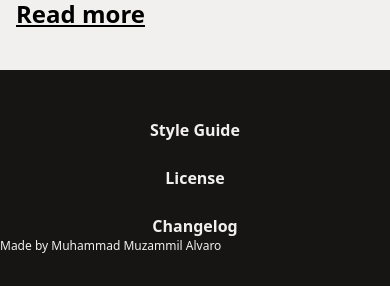
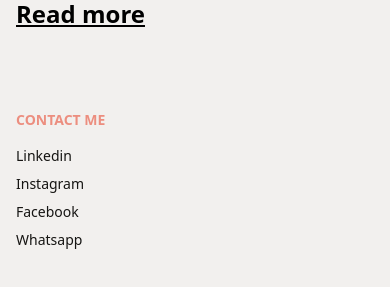
Before and after one commit to Moaane/muzammil-portofolio, a React (Vite) app: page / in a window 390 px wide. Shown: the part 6083-6370 px from the top of the page. Built offline with nearby package versions, Linux system fonts and the light colour scheme; a web font is replaced by a local one.

Commit message:
cursor fix

```diff
--- a/src/App.jsx
+++ b/src/App.jsx
@@ -4,18 +4,40 @@
 import About from "./pages/About";
 import Intro from "./common/Intro";
 import AnimCursor from "./components/AnimCursor";
+import AnimatedCursor from "react-animated-cursor";
 
 export default function App() {
   return (
     <Intro>
-      <AnimCursor>
+      <AnimatedCursor
+        outerSize={0}
+        innerSize={70}
+        showSystemCursor={false}
+        innerScale={2}
+        innerStyle={{
+          accentColor: "255, 0, 0",
+          mixBlendMode: "exclusion"
+        }}
+        clickables={[
+          "a",
+          'input[type="text"]',
+          'input[type="email"]',
+          'input[type="number"]',
+          'input[type="submit"]',
+          'input[type="image"]',
+          "label[for]",
+          "select",
+          "textarea",
+          "button",
+          ".link",
+        ]}
+      ></AnimatedCursor>
       <BrowserRouter>
         <Routes>
           <Route path="/" element={<Home />} />
           <Route path="/about" element={<About />} />
         </Routes>
       </BrowserRouter>
-      </AnimCursor>
     </Intro>
   );
 }
--- a/src/components/AnimCursor.jsx
+++ b/src/components/AnimCursor.jsx
@@ -3,32 +3,9 @@
 
 export default function AnimCursor({ children }) {
   return (
-    <>
-      <AnimatedCursor
-        outerSize={70}
-        innerSize={30}
-        // innerStyle={{accentColor: "255, 0, 0"}}
-        color="233,78,55"
-        showSystemCursor={false}
-        innerScale={1}
-        outerAlpha={0.5}
-        outerScale={2}
-        trailingSpeed={10}
-        clickables={[
-          "a",
-          'input[type="text"]',
-          'input[type="email"]',
-          'input[type="number"]',
-          'input[type="submit"]',
-          'input[type="image"]',
-          "label[for]",
-          "select",
-          "textarea",
-          "button",
-          ".link",
-        ]}
-      ></AnimatedCursor>
+    <div>
+
       {children}
-    </>
+    </div>
   );
 }
--- a/src/components/Footer.jsx
+++ b/src/components/Footer.jsx
@@ -2,17 +2,38 @@
 
 export default function Footer() {
   return (
-    <footer className="w-screen font-sans text-white gap-8 bg-black flex flex-col justify-center items-center pt-12 pb-8">
-      <div className="w-full lg:max-w-[1440px] md:px-8 lg:px-24 xl:px-0">
-        <div className="flex flex-col md:flex-row md:min-w-full md:justify-end items-center gap-6 font-bold">
-          <h1>Style Guide</h1>
-          <h1>License</h1>
-          <h1>Changelog</h1>
-        </div>
-        <p className="text-xs md:text-sm font-medium">
-          Made by Muhammad Muzammil Alvaro
-        </p>
-      </div>
+    <footer className="footer p-10 bg-neutral text-neutral-content 2xl:px-60 lg:px-24 md:px-8 px-4">
+      <nav>
+        <h6 className="footer-title text-orange">Contact Me</h6>
+        <a
+          href="https://www.linkedin.com/in/muzammil-alvaro"
+          target="_blank"
+          className="link link-hover text-black"
+        >
+          Linkedin
+        </a>
+        <a
+          href="https://www.instagram.com/mil.varo"
+          target=""
+          className="link link-hover text-black"
+        >
+          Instagram
+        </a>
+        <a
+          href="https://www.facebook.com/profile.php?id=100015843195299"
+          target="_blank"
+          className="link link-hover text-black"
+        >
+          Facebook
+        </a>
+        <a
+          href="https://www.wa.link/3yyvsl"
+          target="_blank"
+          className="link link-hover text-black"
+        >
+          Whatsapp
+        </a>
+      </nav>
     </footer>
   );
 }
--- a/src/components/Navbar.jsx
+++ b/src/components/Navbar.jsx
@@ -7,17 +7,17 @@
 
 
   return (
-    <div className="fixed w-screen h-[10vh] top-0 md:h-[8vh] lg:h-[10vh] flex justify-center bg-white">
+    <div className="fixed w-screen h-[8vh] top-0 md:h-[8vh] lg:h-[10vh] flex justify-center bg-white">
 
       {/* Mobile Navbar */}
-      <div className="navbar-center w-screen h-full flex lg:hidden items-center justify-between px-4 md:px-8">
+      <div className="navbar-center h-full w-screen flex lg:hidden items-center justify-between px-4 md:px-8">
         <a className="text-xl md:text-2xl font-extrabold">MILL</a>
       </div>
 
       {/* Desktop Navbar */}
       <div className="navbar-center h-full lg:w-full hidden lg:flex lg:max-w-[1440px] md:px-24 2xl:px-0 justify-between items-center">
         <a className="text-2xl font-extrabold">MILL</a>
-        <ul className="menu menu-horizontal gap-4">
+        {/* <ul className="menu menu-horizontal gap-4">
           <li>
             <Link to="/" className="font-semibold text-neutral text-base hover:text-orange hover:scale-105">
               Home
@@ -38,10 +38,10 @@
               Contact
             </a>
           </li>
-        </ul>
-        <a className="btn btn-outline hidden md:flex px-8 rounded-none border-2 font-bold hover:border-2 hover:border-orange hover:scale-105 hover:text-orange">
+        </ul> */}
+        {/* <a className="btn btn-outline hidden md:flex px-8 rounded-none border-2 font-bold hover:border-2 hover:border-orange hover:scale-105 hover:text-orange">
           Let's talk
-        </a>
+        </a> */}
       </div>
     </div>
   );
--- a/src/layout/DefaultLayout.jsx
+++ b/src/layout/DefaultLayout.jsx
@@ -1,5 +1,5 @@
-import React from "react";
 
+// eslint-disable-next-line react/prop-types
 export default function DefaultLayout({ children }) {
   return (
     <div className="w-screen flex flex-col items-center px-4 md:px-8 lg:px-24 gap-12 md:gap-20 lg:gap-32 py-4 mt-12  md:mt-28 lg:mt-24 ">
```
Lines whose indentation alone changed are shown as unchanged.
